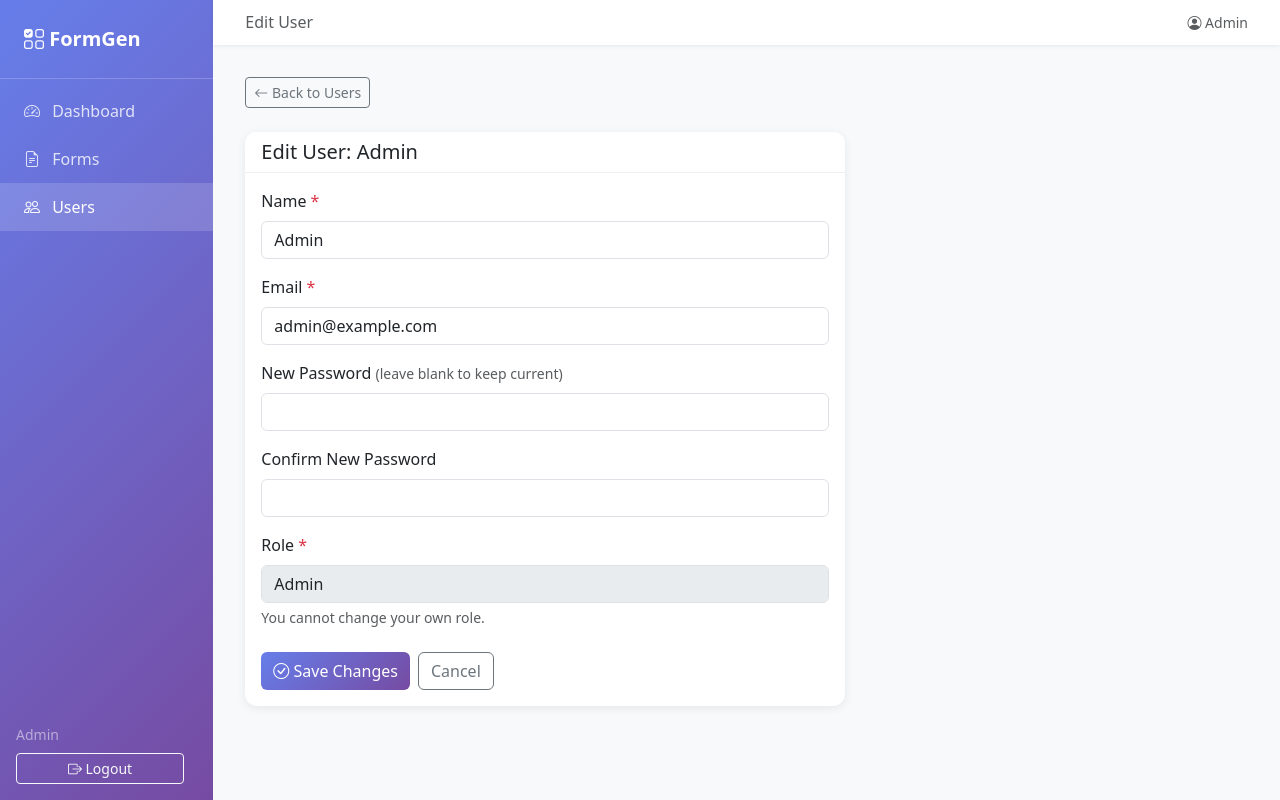
After one commit to lutpiero/Form-Generator, a Laravel app: page /admin/users/1/edit in a window 1280 px wide. The commit adds this page. Run offline with Laravel 12, Linux system fonts and the light colour scheme; a user stored in the database is signed in; data comes from the database, SQL or seed files in the repository.

Commit message:
Add backend user management (CRUD) module
Agent-Logs-Url: https://github.com/lutpiero/Form-Generator/sessions/2b3bc7d1-77cf-4213-8f9a-183fcbe8855e

Co-authored-by: lutpiero <323900+lutpiero@users.noreply.github.com>

```diff
--- /dev/null
+++ b/app/Http/Controllers/Admin/UserController.php
@@ -0,0 +1,90 @@
+<?php
+
+namespace App\Http\Controllers\Admin;
+
+use App\Http\Controllers\Controller;
+use App\Models\User;
+use Illuminate\Http\Request;
+use Illuminate\Support\Facades\Hash;
+use Illuminate\Validation\Rule;
+
+class UserController extends Controller
+{
+    public function index()
+    {
+        $users = User::latest()->paginate(15);
+        return view('admin.users.index', compact('users'));
+    }
+
+    public function create()
+    {
+        return view('admin.users.create');
+    }
+
+    public function store(Request $request)
+    {
+        $validated = $request->validate([
+            'name'                  => 'required|string|max:255',
+            'email'                 => 'required|email|unique:users,email',
+            'password'              => 'required|min:8|confirmed',
+            'role'                  => 'required|in:admin,user',
+        ]);
+
+        User::create([
+            'name'     => $validated['name'],
+            'email'    => $validated['email'],
+            'password' => Hash::make($validated['password']),
+            'role'     => $validated['role'],
+        ]);
+
+        return redirect()->route('admin.users.index')
+            ->with('success', 'User created successfully.');
+    }
+
+    public function edit(User $user)
+    {
+        return view('admin.users.edit', compact('user'));
+    }
+
+    public function update(Request $request, User $user)
+    {
+        $validated = $request->validate([
+            'name'     => 'required|string|max:255',
+            'email'    => ['required', 'email', Rule::unique('users', 'email')->ignore($user->id)],
+            'password' => 'nullable|min:8|confirmed',
+            'role'     => 'required|in:admin,user',
+        ]);
+
+        $data = [
+            'name'  => $validated['name'],
+            'email' => $validated['email'],
+        ];
+
+        // Only update role if the admin is not editing their own account
+        if (auth()->id() !== $user->id) {
+            $data['role'] = $validated['role'];
+        }
+
+        if (!empty($validated['password'])) {
+            $data['password'] = Hash::make($validated['password']);
+        }
+
+        $user->update($data);
+
+        return redirect()->route('admin.users.index')
+            ->with('success', 'User updated successfully.');
+    }
+
+    public function destroy(User $user)
+    {
+        if (auth()->id() === $user->id) {
+            return redirect()->route('admin.users.index')
+                ->with('error', 'You cannot delete your own account.');
+        }
+
+        $user->delete();
+
+        return redirect()->route('admin.users.index')
+            ->with('success', 'User deleted successfully.');
+    }
+}
--- /dev/null
+++ b/app/Http/Middleware/AdminMiddleware.php
@@ -0,0 +1,19 @@
+<?php
+
+namespace App\Http\Middleware;
+
+use Closure;
+use Illuminate\Http\Request;
+use Symfony\Component\HttpFoundation\Response;
+
+class AdminMiddleware
+{
+    public function handle(Request $request, Closure $next): Response
+    {
+        if (!auth()->check() || !auth()->user()->isAdmin()) {
+            abort(403, 'Access denied. Admin role required.');
+        }
+
+        return $next($request);
+    }
+}
--- a/app/Models/User.php
+++ b/app/Models/User.php
@@ -10,12 +10,17 @@ use Illuminate\Database\Eloquent\Factories\HasFactory;
 use Illuminate\Foundation\Auth\User as Authenticatable;
 use Illuminate\Notifications\Notifiable;
 
-#[Fillable(['name', 'email', 'password'])]
+#[Fillable(['name', 'email', 'password', 'role'])]
 #[Hidden(['password', 'remember_token'])]
 class User extends Authenticatable
 {
     /** @use HasFactory<UserFactory> */
     use HasFactory, Notifiable;
+
+    public function isAdmin(): bool
+    {
+        return $this->role === 'admin';
+    }
 
     /**
      * Get the attributes that should be cast.
--- a/bootstrap/app.php
+++ b/bootstrap/app.php
@@ -11,7 +11,9 @@ return Application::configure(basePath: dirname(__DIR__))
         health: '/up',
     )
     ->withMiddleware(function (Middleware $middleware): void {
-        //
+        $middleware->alias([
+            'admin' => \App\Http\Middleware\AdminMiddleware::class,
+        ]);
     })
     ->withExceptions(function (Exceptions $exceptions): void {
         //
--- a/database/seeders/DatabaseSeeder.php
+++ b/database/seeders/DatabaseSeeder.php
@@ -16,8 +16,9 @@ class DatabaseSeeder extends Seeder
         User::firstOrCreate(
             ['email' => 'admin@example.com'],
             [
-                'name' => 'Admin',
+                'name'     => 'Admin',
                 'password' => Hash::make('password'),
+                'role'     => 'admin',
             ]
         );
 
--- /dev/null
+++ b/resources/views/admin/users/edit.blade.php
@@ -0,0 +1,85 @@
+@extends('layouts.admin')
+
+@section('title', 'Edit User')
+@section('page-title', 'Edit User')
+
+@section('content')
+<div class="mb-4">
+    <a href="{{ route('admin.users.index') }}" class="btn btn-outline-secondary btn-sm">
+        <i class="bi bi-arrow-left"></i> Back to Users
+    </a>
+</div>
+
+<div class="card" style="max-width: 600px;">
+    <div class="card-header">
+        <h5 class="mb-0">Edit User: {{ $user->name }}</h5>
+    </div>
+    <div class="card-body">
+        <form method="POST" action="{{ route('admin.users.update', $user) }}">
+            @csrf
+            @method('PUT')
+
+            <div class="mb-3">
+                <label for="name" class="form-label">Name <span class="text-danger">*</span></label>
+                <input type="text" name="name" id="name"
+                       class="form-control @error('name') is-invalid @enderror"
+                       value="{{ old('name', $user->name) }}" required>
+                @error('name')
+                    <div class="invalid-feedback">{{ $message }}</div>
+                @enderror
+            </div>
+
+            <div class="mb-3">
+                <label for="email" class="form-label">Email <span class="text-danger">*</span></label>
+                <input type="email" name="email" id="email"
+                       class="form-control @error('email') is-invalid @enderror"
+                       value="{{ old('email', $user->email) }}" required>
+                @error('email')
+                    <div class="invalid-feedback">{{ $message }}</div>
+                @enderror
+            </div>
+
+            <div class="mb-3">
+                <label for="password" class="form-label">New Password <span class="text-muted small">(leave blank to keep current)</span></label>
+                <input type="password" name="password" id="password"
+                       class="form-control @error('password') is-invalid @enderror"
+                       autocomplete="new-password">
+                @error('password')
+                    <div class="invalid-feedback">{{ $message }}</div>
+                @enderror
+            </div>
+
+            <div class="mb-3">
+                <label for="password_confirmation" class="form-label">Confirm New Password</label>
+                <input type="password" name="password_confirmation" id="password_confirmation"
+                       class="form-control" autocomplete="new-password">
+            </div>
+
+            <div class="mb-4">
+                <label for="role" class="form-label">Role <span class="text-danger">*</span></label>
+                @if(auth()->id() === $user->id)
+                    <input type="hidden" name="role" value="{{ $user->role }}">
+                    <input type="text" class="form-control" value="{{ ucfirst($user->role) }}" disabled>
+                    <div class="form-text text-muted">You cannot change your own role.</div>
+                @else
+                    <select name="role" id="role"
+                            class="form-select @error('role') is-invalid @enderror" required>
+                        <option value="user" {{ old('role', $user->role) === 'user' ? 'selected' : '' }}>User</option>
+                        <option value="admin" {{ old('role', $user->role) === 'admin' ? 'selected' : '' }}>Admin</option>
+                    </select>
+                    @error('role')
+                        <div class="invalid-feedback">{{ $message }}</div>
+                    @enderror
+                @endif
+            </div>
+
+            <div class="d-flex gap-2">
+                <button type="submit" class="btn btn-primary">
+                    <i class="bi bi-check-circle"></i> Save Changes
+                </button>
+                <a href="{{ route('admin.users.index') }}" class="btn btn-outline-secondary">Cancel</a>
+            </div>
+        </form>
+    </div>
+</div>
+@endsection
--- a/resources/views/layouts/admin.blade.php
+++ b/resources/views/layouts/admin.blade.php
@@ -57,6 +57,11 @@
             <a href="{{ route('admin.forms.index') }}" class="nav-link {{ request()->routeIs('admin.forms.*') ? 'active' : '' }}">
                 <i class="bi bi-file-earmark-text"></i> Forms
             </a>
+            @if(auth()->user()?->isAdmin())
+            <a href="{{ route('admin.users.index') }}" class="nav-link {{ request()->routeIs('admin.users.*') ? 'active' : '' }}">
+                <i class="bi bi-people"></i> Users
+            </a>
+            @endif
         </nav>
         <div class="mt-auto p-3 position-fixed bottom-0" style="width: inherit; max-width: 200px;">
             <div class="text-white-50 small mb-2">{{ auth()->user()->name ?? 'Admin' }}</div>
--- a/routes/web.php
+++ b/routes/web.php
@@ -5,6 +5,7 @@ use App\Http\Controllers\Admin\DashboardController;
 use App\Http\Controllers\Admin\FormController as AdminFormController;
 use App\Http\Controllers\Admin\FormFieldController;
 use App\Http\Controllers\Admin\SubmissionController;
+use App\Http\Controllers\Admin\UserController;
 use App\Http\Controllers\FormController;
 use Illuminate\Support\Facades\Route;
 
@@ -45,4 +46,7 @@ Route::prefix('admin')->name('admin.')->middleware('auth')->group(function () {
     Route::get('forms/{form}/submissions/export', [SubmissionController::class, 'export'])->name('forms.submissions.export');
     Route::get('forms/{form}/submissions/{submission}', [SubmissionController::class, 'show'])->name('forms.submissions.show');
     Route::delete('forms/{form}/submissions/{submission}', [SubmissionController::class, 'destroy'])->name('forms.submissions.destroy');
+
+    // Users (admin only)
+    Route::resource('users', UserController::class)->middleware('admin');
 });
```
Also changed, not shown: resources/views/admin/users/create.blade.php (added, +78 -0 lines), resources/views/admin/users/index.blade.php (added, +70 -0 lines), database/migrations/2026_05_06_120000_add_role_to_users_table.php (added).
